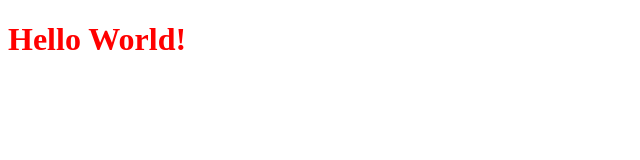
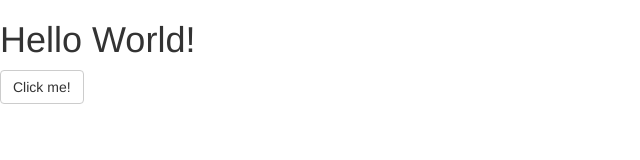
Before and after one commit to 14r5/react-template, a React app: page / in a window 1280 px wide. Shown: the whole page, without its empty margins (0-640 px from the left). Built offline with nearby package versions, Linux system fonts and the light colour scheme.

Commit message:
add bootstrap

```diff
--- a/package.json
+++ b/package.json
@@ -25,6 +25,7 @@
   "homepage": "https://github.com/larsb90/react-template#readme",
   "dependencies": {
     "react": "^15.5.4",
+    "react-bootstrap": "^0.30.8",
     "react-dom": "^15.5.4"
   },
   "devDependencies": {
--- a/src/app/components/App.js
+++ b/src/app/components/App.js
@@ -2,12 +2,14 @@
  * Created by lars on 15.04.17.
  */
 import React from 'react';
+import Button from 'react-bootstrap/lib/Button';
 
 class App extends React.Component{
     render() {
         return(
             <div>
                 <h1>Hello World!</h1>
+                <Button>Click me!</Button>
             </div>
         );
     }
--- a/src/app/index.html
+++ b/src/app/index.html
@@ -4,6 +4,7 @@
     <meta charset="UTF-8">
     <title>React-Template</title>
     <link rel="stylesheet" href="/src/styles/style.css">
+    <link rel="stylesheet" href="https://maxcdn.bootstrapcdn.com/bootstrap/latest/css/bootstrap.min.css">
 </head>
 <body>
     <div id="app"></div>
```
